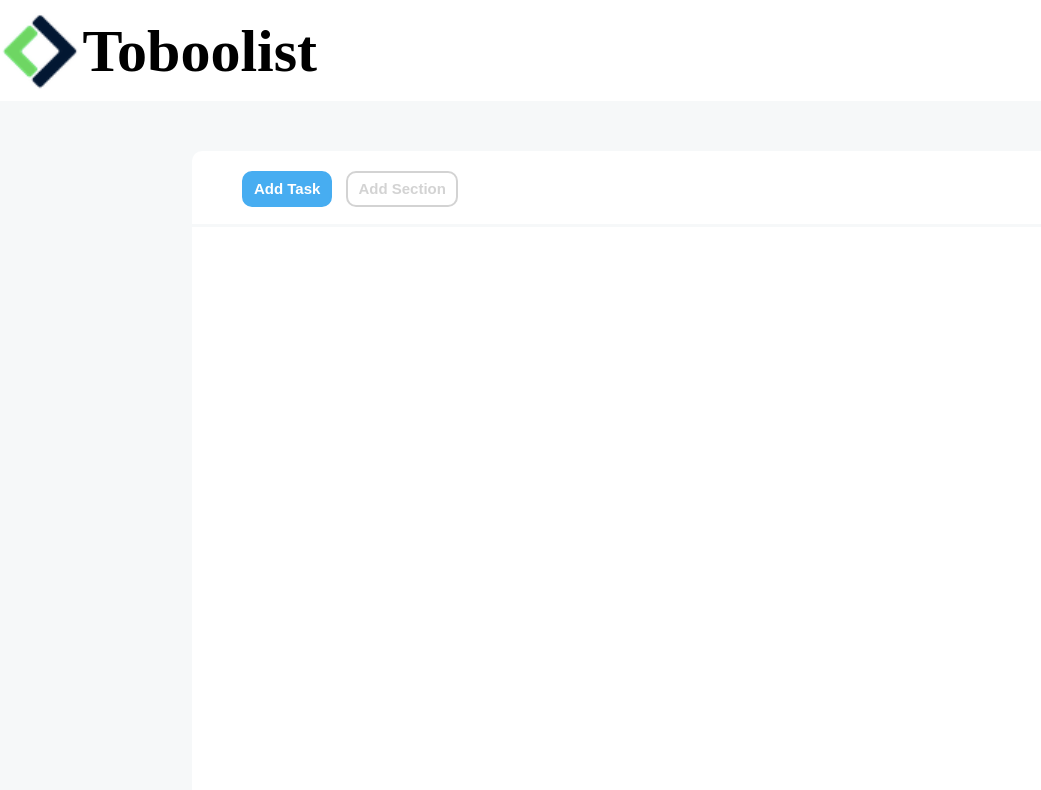
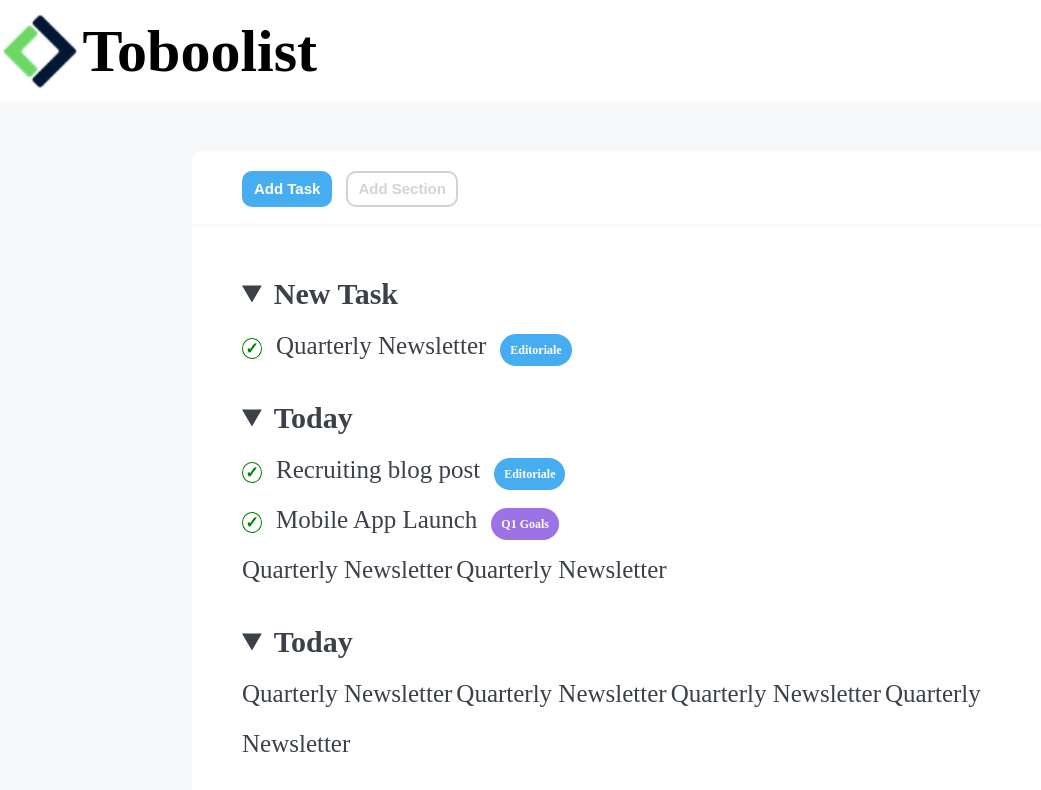
Before and after one commit to VincenzoTavassi/html-css-toboolist, a plain HTML site: page index.html in a window 1280 px wide. Shown: the top 790 px of the page, without its empty margins (0-1041 px from the left). Drawn offline with Linux system fonts and the light colour scheme.

Commit message:
stili elementi lista e margini

```diff
--- a/css/style.css
+++ b/css/style.css
@@ -70,3 +70,66 @@ h1 {
     border: 2px solid lightgray;
 
 }
+
+/* Contenuto della Lista */
+
+.new-tasks {
+    padding-top: 50px;
+    margin-left: 50px;
+    margin-bottom: 30px;
+}
+
+.today, .upcoming {
+    margin-left: 50px;
+    margin-bottom: 30px;
+}
+
+details {
+    font-family: 'Times New Roman', Times, serif;
+    color: #3C4049;
+}
+
+summary {
+    font-size: 30px;
+    font-weight: 700;
+    margin-bottom: 10px;
+}
+
+details > p {
+    font-size: 25px;
+    display: inline;
+    line-height: 50px;
+}
+
+.check {
+    color: green;
+    border: 1px solid green;
+    border-radius: 60%;
+    width: 20px;
+    text-align: center;
+    background-color: white;
+    display: inline-block;
+    font-weight: 700;
+    margin-right: 10px;
+}
+
+
+.tag {
+    line-height: 30px;
+    padding: 1px 10px;
+    border-radius: 20px;
+    color: #fff;
+    font-weight: 700;
+    margin-left: 10px;
+    font-size: 12px;
+    display: inline-block;
+
+}
+
+.editoriale {
+    background-color: #47ADF1;
+}
+
+.goals {
+    background-color: #9C72E4;
+}
--- a/index.html
+++ b/index.html
@@ -17,6 +17,36 @@
     <input class="button" id="section" type="button" value="Add Section">
 </div>
 <div class="container">
+    <div class="new-tasks">
+    <details open>
+            <summary>New Task</summary>
+            <div class="check">&check;</div>
+            <p>Quarterly Newsletter</p>
+            <div class="tag editoriale">Editoriale</div>
+        </details>
+        </div>
+        <div class="today">
+        <details open>
+            <summary>Today</summary>
+            <div class="check">&check;</div>
+            <p>Recruiting blog post</p>
+            <div class="tag editoriale">Editoriale</div><br>
+            <div class="check">&check;</div>
+            <p>Mobile App Launch</p>
+            <div class="tag goals">Q1 Goals</div><br>
+            <p>Quarterly Newsletter</p>
+            <p>Quarterly Newsletter</p>
+        </details>
+        </div>
+        <div class="upcoming">
+        <details open>
+            <summary>Today</summary>
+            <p>Quarterly Newsletter</p>
+            <p>Quarterly Newsletter</p>
+            <p>Quarterly Newsletter</p>
+            <p>Quarterly Newsletter</p>
+        </details>
+        </div>
 </div>
 </body>
 </html>
```
